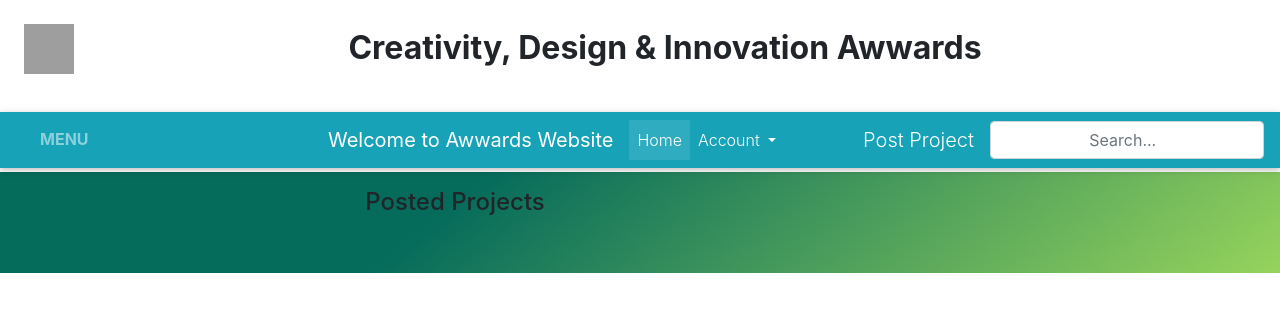
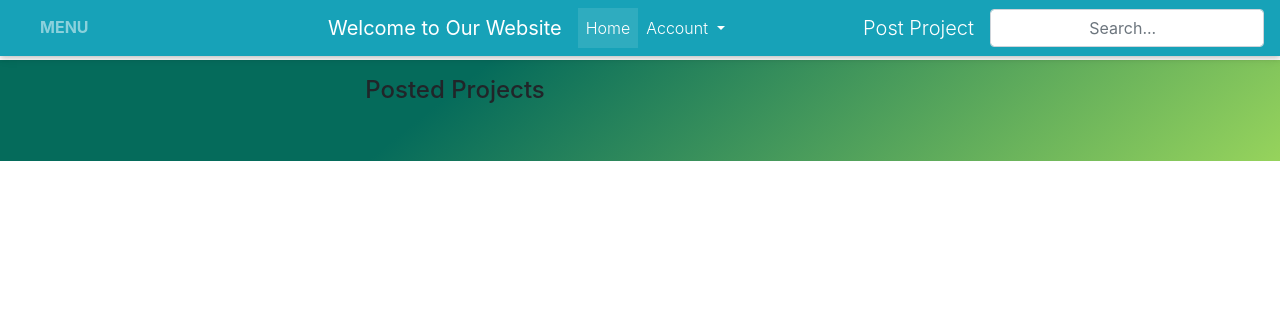
Before and after one commit to amoskipz/Awards, a Django app: page / in a window 1280 px wide. Shown: the top 312 px of the page. Run offline with Django 3.2, Linux system fonts and the light colour scheme; the visitor is signed in with stand-in values (Sample User, id 1); data that the repository does not hold is empty; some libraries are stand-ins or nearby versions; grey boxes are pictures that could not be loaded.

Commit message:
deployment to heroku

```diff
--- a/requirements.txt
+++ b/requirements.txt
@@ -12,10 +12,12 @@
 django-star-ratings==0.9.1
 djangorestframework==3.12.1
 gunicorn==20.0.4
+importlib-metadata==2.1.1
 isort==5.6.4
 lazy-object-proxy==1.4.3
 mccabe==0.6.1
 Pillow==8.0.1
+pkg-resources==0.0.0
 psycopg2==2.8.6
 pylint==2.6.0
 python-decouple==3.3
@@ -25,5 +27,7 @@
 sqlparse==0.4.1
 swapper==1.1.2.post1
 toml==0.10.1
+typed-ast==1.4.2
 whitenoise==5.2.0
 wrapt==1.12.1
+zipp==3.4.1
--- /dev/null
+++ b/runtime.txt
@@ -0,0 +1 @@
+python-3.6.13
--- a/week3/templates/navbar.html
+++ b/week3/templates/navbar.html
@@ -17,25 +17,14 @@
 <body>
     <section>
         <!-- top navbar-->
-        <div class="over-nav container-fluid px-4 py-4 c-darkgrey txt-lightgrey ">
-            <div class="d-flex justify-content-between">
-                <div class="d-flex mr-auto">
-                    <img id="img-icon" src="https://cdn-images-1.medium.com/max/1200/1*SF6vYw_yZJigffaDlYWCMQ.png" style="width: 50px; height: 50px;">
-                </div>
-                <div class="d-flex">
-                    <p class="d-flex ml-auto" style="font-size:2rem;"><b>Creativity, Design & Innovation Awwards</b></p>
-                </div>
-                <div class="d-flex ml-auto">
-                </div>
-            </div>
-        </div>
+        <!--  -->
 
         <nav class="mb-1 navbar navbar-expand-lg navbar-dark bg-info">
             <div class="container-fluid px-0 d nav-border text-white-50">
                 <div id="menu-toogle" class="d-flex align-items-center w-25 pl-4">
                     <h6 class="mb-0 pr-4 f-10"><b>MENU</b></h6>
                 </div>
-                <a class="navbar-brand" href="#"><b>Welcome to Awwards Website</b></a>
+                <a class="navbar-brand" href="#"><b>Welcome to Our Website</b></a>
                 <button class="navbar-toggler" type="button" data-toggle="collapse"
                     data-target="#navbarSupportedContent-333" aria-controls="navbarSupportedContent-333"
                     aria-expanded="false" aria-label="Toggle navigation">
```
Also changed, not shown: 1 other file.
